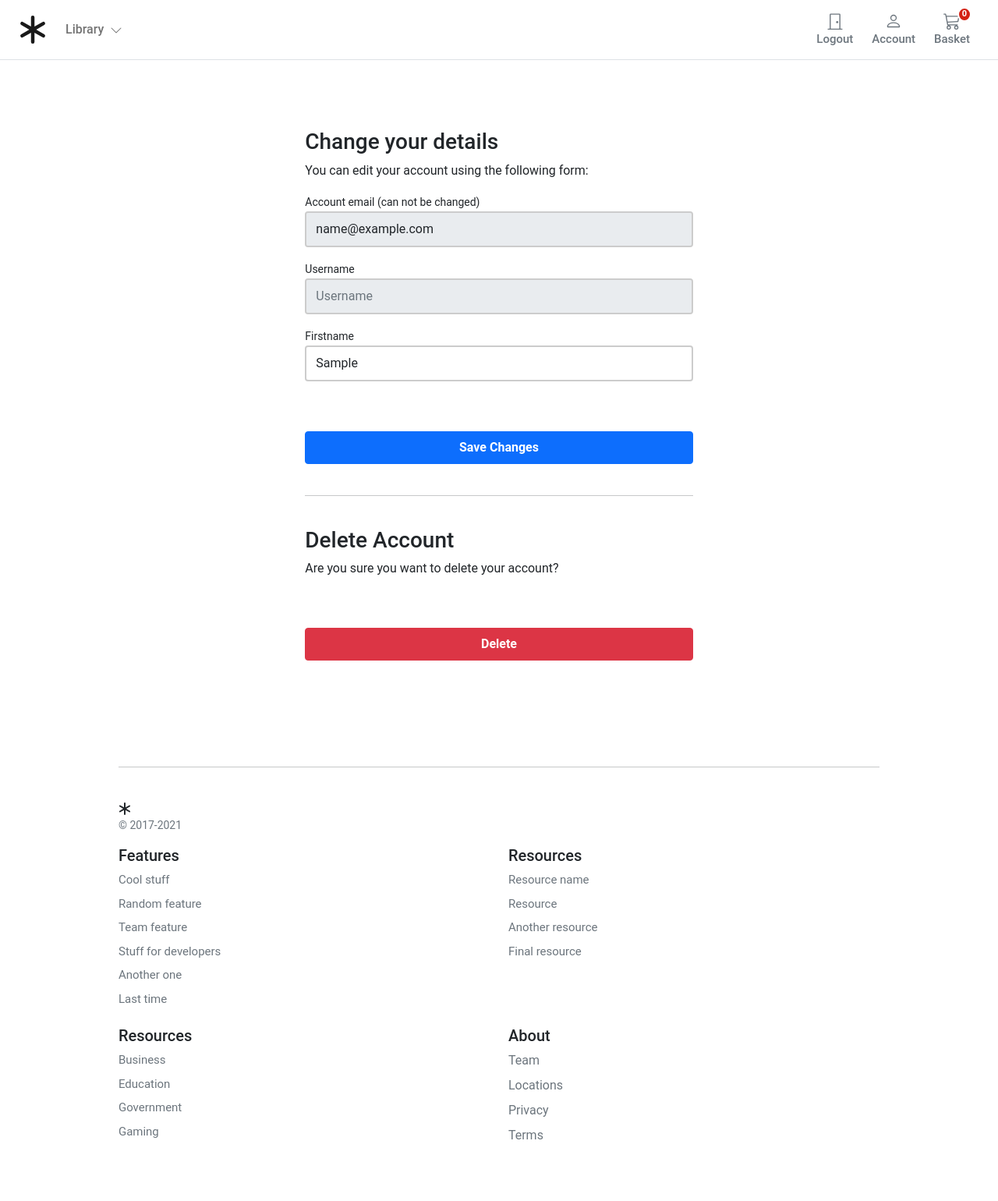
After one commit to Fahad-Md-Kamal/python-learning, a Django app: page /account/profile/edit/ in a window 1280 px wide. The commit adds this page. Shown: the whole page at 78% size. Run offline with Django 3.2, Linux system fonts and the light colour scheme; the visitor is signed in with stand-in values (Sample User, id 1); data that the repository does not hold is empty.

Commit message:
Account Update-Delete Done

```diff
--- a/account/forms.py
+++ b/account/forms.py
@@ -16,6 +16,30 @@ class UserLoginForm(AuthenticationForm):
             'placeholder': 'Password',
             'id': 'login-pwd'
         }))
+
+
+class UserEditForm(forms.ModelForm):
+
+    email = forms.EmailField(
+        label='Account email (can not be changed)', max_length=200, widget=forms.TextInput(
+            attrs={'class': 'form-control mb-3', 'placeholder': 'email', 'id': 'form-email', 'readonly': 'readonly'}))
+
+    user_name = forms.CharField(
+        label='Username', min_length=4, max_length=50, widget=forms.TextInput(
+            attrs={'class': 'form-control mb-3', 'placeholder': 'Username', 'id': 'form-firstname', 'readonly': 'readonly'}))
+
+    first_name = forms.CharField(
+        label='Firstname', min_length=4, max_length=50, widget=forms.TextInput(
+            attrs={'class': 'form-control mb-3', 'placeholder': 'Firstname', 'id': 'form-lastname'}))
+
+    class Meta:
+        model = UserBase
+        fields = ('email', 'user_name', 'first_name',)
+
+    def __init__(self, *args, **kwargs):
+        super().__init__(*args, **kwargs)
+        self.fields['user_name'].required = True
+        self.fields['email'].required = True
 
 
 class RegistrationForm(forms.ModelForm):
--- a/account/templates/account/user/dashboard.html
+++ b/account/templates/account/user/dashboard.html
@@ -9,7 +9,7 @@
     </div>
     <div class="col-12 d-flex justify-content-between">
       <div>Manage your <b>orders</b> and personal details</div>
-      <div><a href="{ url "account:edit_details" }">Change Details</a></div>
+      <div><a href="{% url 'account:edit_details' %}">Change Details</a></div>
     </div>
     <hr />
   </div>
--- /dev/null
+++ b/account/templates/account/user/edit_details.html
@@ -0,0 +1,71 @@
+{% extends "base.html" %}
+{% block title %}Edit Profile{% endblock %}
+{% block content %}
+
+<style>
+    .account-form input {
+        border: 2px solid #ccc;
+        height: calc(2em + .75rem + 2px);
+    }
+
+    .account-form input:focus {
+        border-color: #1497ff;
+        box-shadow: none;
+    }
+</style>
+
+<div class="container-fluid">
+    <div class="row no-gutter">
+        <div class="col-md-12">
+            <div class="login d-flex align-items-center py-5">
+                <div class="container">
+                    <div class="row">
+                        <div class="col-12 col-lg-7  mx-auto">
+
+                <form class="account-form px-4 pt-4" method="post" enctype="multipart/form-data">
+
+                    {% if user_form.is_valid and profile_form.is_valid  %}
+                    <div class="alert alert-primary" role="alert">
+                        Details successfully updated!
+                    </div>
+                    <p class="small text-center pt-0">
+                        <a href="{% url "account:dashboard" %}">Back to Dashboard</a>
+                    </p>
+                    {%else%}
+                    <h3>Change your details</h3>
+                    <p>You can edit your account using the following form:</p>
+                    {% endif %}
+
+                    {% if form.errors %}
+                    <div class="alert alert-primary" role="alert">
+                        Error: Please try again!
+                    </div>
+                    {% endif %}
+
+                    {% csrf_token %}
+                    <label class="small font-weight-bold">{{ user_form.email.label}}</label>
+                    {{ user_form.email }}
+                    <label class="small font-weight-bold">{{ user_form.user_name.label}}</label>
+                    {{ user_form.user_name }}
+                    <label class="small font-weight-bold">{{ user_form.first_name.label}}</label>
+                    {{ user_form.first_name }}
+                    <button class="btn btn-primary btn-block py-2 mb-4 mt-5 fw-bold w-100" type="submit"
+                        value="Save changes">Save Changes</button>
+                    <hr class="mb-3">
+                </form>
+                     <form class="account-form px-4" action="{% url 'account:delete_user' %}" method="post">
+                        {% csrf_token %}
+                        <p class=" h3 pt-4 font-weight-bold">Delete Account</p>
+                        <p>Are you sure you want to delete your account?</p>
+                        <button type="submit" role="button"
+                            class="btn btn-danger btn-block py-2 mb-4 mt-5 fw-bold w-100">Delete</button>
+                    </form>
+
+                        </div>
+                    </div>
+                </div>
+            </div>
+        </div>
+    </div>
+</div>
+{% endblock %}
--- a/account/urls.py
+++ b/account/urls.py
@@ -1,5 +1,6 @@
 from django.contrib.auth import views as auth_views
 from django.urls import path
+from django.views.generic.base import TemplateView
 
 from . import views
 from .forms import UserLoginForm
@@ -13,4 +14,8 @@ urlpatterns = [
     path('activate/<slug:uidb64>/<slug:token>)/', views.account_activate, name='activate'),
     # User dashboard
     path('dashboard/', views.dashboard, name='dashboard'),
+    path('profile/edit/', views.edit_details, name='edit_details'),
+    path('profile/delete/', views.delete_user, name='delete_user'),
+    path('profile/delete-confirm/', TemplateView.as_view(template_name='account/user/delete_confirm.html'), name='delete_confirmation'),
+
 ]
--- a/account/views.py
+++ b/account/views.py
@@ -5,10 +5,10 @@ from django.utils.http import urlsafe_base64_decode, urlsafe_base64_encode
 from django.utils.encoding import force_bytes, force_text
 from django.template.loader import render_to_string
 from django.contrib.sites.shortcuts import get_current_site
-from django.contrib.auth.decorators import  login_required
+from django.contrib.auth.decorators import login_required
 
 from .models import UserBase
-from .forms import RegistrationForm
+from .forms import RegistrationForm, UserEditForm
 from .token import account_activation_token
 
 
@@ -43,13 +43,14 @@ def account_register(request):
 
     else:
         registerForm = RegistrationForm()
-    return render(request, 'account/registration/register.html', {'form':registerForm})
+    return render(request, 'account/registration/register.html', {'form': registerForm})
+
 
 def account_activate(request, uidb64, token):
     try:
         uid = force_text(urlsafe_base64_decode(uidb64))
         user = UserBase.objects.get(pk=uid)
-    except(TypeError, ValueError, OverflowError, user.DoesNotExist):
+    except(TypeError, ValueError, OverflowError):
         user = None
     if user is not None and account_activation_token.check_token(user, token):
         user.is_active = True
@@ -58,3 +59,22 @@ def account_activate(request, uidb64, token):
         return redirect('account:dashboard')
     else:
         return redirect(request, 'account/registration/activation_invalid.html')
+
+
+@login_required
+def edit_details(request):
+    if request.method == 'POST':
+        user_form = UserEditForm(instance=request.user, data=request.POST)
+        if user_form.is_valid():
+            user_form.save()
+    else:
+        user_form = UserEditForm(instance=request.user)
+    return render(request, 'account/user/edit_details.html', {'user_form': user_form})
+
+@login_required
+def delete_user(request):
+    user = UserBase.objects.get(user_name=request.user)
+    user.is_active = False
+    user.save()
+    logout(request)
+    return redirect('account:delete_confirmation')
--- a/templates/base.html
+++ b/templates/base.html
@@ -78,7 +78,7 @@
                         <span class="fs15 fw500">Logout</span>
                     </a>
                     {% else %}
-                    <a type="button" role="button" href=""
+                    <a type="button" role="button" href="{% url 'account:login' %}"
                         class="btn btn-outline-secondary border-0 basket-btn">
                         <div>
                             <svg xmlns="http://www.w3.org/2000/svg" width="22" height="22" fill="currentColor"
@@ -93,7 +93,7 @@
                     {% endif %}
 
 
-                    <a type="button" role="button" href=""
+                    <a type="button" role="button" href="{% url 'account:dashboard' %}"
                         class="btn btn-outline-secondary border-0 basket-btn">
                         <div>
                             <svg xmlns="http://www.w3.org/2000/svg" width="22" height="22" fill="currentColor"
```
Also changed, not shown: account/templates/account/user/delete_confirm.html (added, +35 -0 lines).
